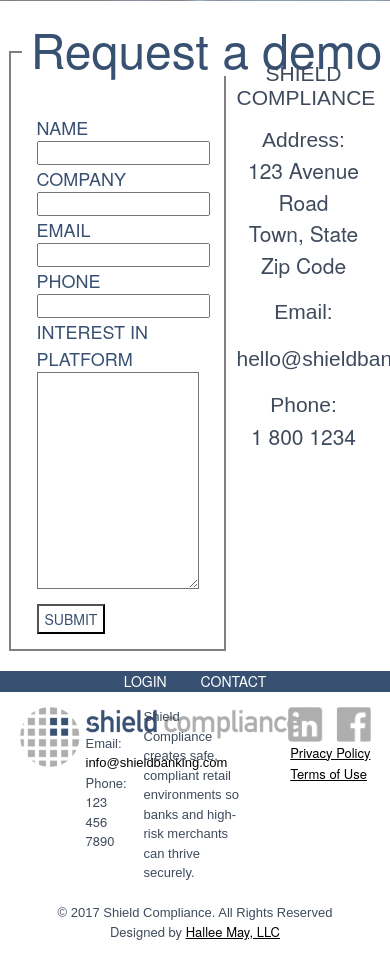
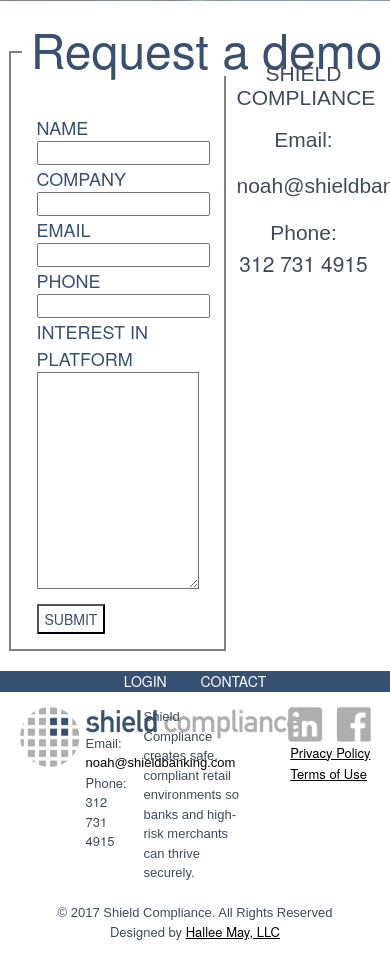
Before and after one commit to bribenn/sc, a Django app: page /demo_request in a window 390 px wide; the page is wider, and only the part inside the window is pictured. Shown: the part 339-1301 px from the top of that part. Run offline with Django 3.2, Linux system fonts and the light colour scheme; style sheets or scripts are compiled from the project's sources; some libraries are stand-ins or nearby versions.

Commit message:
updated stock images, changed email and phone

```diff
--- a/apps/private/templates/private/about.html
+++ b/apps/private/templates/private/about.html
@@ -115,15 +115,15 @@
 			<div class="col s4">
 				<img src="{% static "public/img/shield-logo@3x.png" %}" alt="shield logo"">
 				<div>
-					<p>Email: <a class="email" href="mailto:info@shieldbanking.com">info@shieldbanking.com</a></p>
-					<p>Phone: 123 456 7890</p>
+					<p>Email: <a class="email" href="mailto:noah@shieldbanking.com">noah@shieldbanking.com</a></p>
+					<p>Phone: 312 731 4915</p>
 				</div>
 			</div>
 			<div class="col s4">
 				<p>Shield Compliance creates safe, compliant retail environments so banks and high-risk merchants can thrive securely.</p>
 			</div>
 			<div class="col s4 right">
-				<img class="right" src="{% static "public/img/fblogo-path-linkedinlogo@2x.png" %}" alt="facebook logo, linkedin logo"">
+				<a href="https://www.linkedin.com/company/11214026/"><img class="right" src="{% static "public/img/fblogo-path-linkedinlogo@2x.png" %}" alt="facebook logo, linkedin logo""></a>
 				<ul class="right">
 					<li><a href="{% static "private/documents/PrivacyPolicy_ShieldCompliance.pdf" %}">Privacy Policy</a></li>
 					<li><a href="{% static "private/documents/TermsandConditions_ShieldCompliance.pdf" %}">Terms of Use</a></li>
--- a/apps/private/templates/private/expertise.html
+++ b/apps/private/templates/private/expertise.html
@@ -167,15 +167,15 @@
 			<div class="col s4">
 				<img src="{% static "public/img/shield-logo@3x.png" %}" alt="shield logo"">
 				<div>
-					<p>Email: <a class="email" href="mailto:info@shieldbanking.com">info@shieldbanking.com</a></p>
-					<p>Phone: 123 456 7890</p>
+					<p>Email: <a class="email" href="mailto:noah@shieldbanking.com">noah@shieldbanking.com</a></p>
+					<p>Phone: 312 731 4915</p>
 				</div>
 			</div>
 			<div class="col s4">
 				<p>Shield Compliance creates safe, compliant retail environments so banks and high-risk merchants can thrive securely.</p>
 			</div>
 			<div class="col s4 right">
-				<img class="right" src="{% static "public/img/fblogo-path-linkedinlogo@2x.png" %}" alt="facebook logo, linkedin logo"">
+				<a href="https://www.linkedin.com/company/11214026/"><img class="right" src="{% static "public/img/fblogo-path-linkedinlogo@2x.png" %}" alt="facebook logo, linkedin logo""></a>
 				<ul class="right">
 					<li><a href="{% static "private/documents/PrivacyPolicy_ShieldCompliance.pdf" %}">Privacy Policy</a></li>
 					<li><a href="{% static "private/documents/TermsandConditions_ShieldCompliance.pdf" %}">Terms of Use</a></li>
--- a/apps/private/templates/private/partner.html
+++ b/apps/private/templates/private/partner.html
@@ -95,15 +95,15 @@
 			<div class="col s4">
 				<img src="{% static "public/img/shield-logo@3x.png" %}" alt="shield logo"">
 				<div>
-					<p>Email: <a class="email" href="mailto:info@shieldbanking.com">info@shieldbanking.com</a></p>
-					<p>Phone: 123 456 7890</p>
+					<p>Email: <a class="email" href="mailto:noah@shieldbanking.com">noah@shieldbanking.com</a></p>
+					<p>Phone: 312 731 4915</p>
 				</div>
 			</div>
 			<div class="col s4">
 				<p>Shield Compliance creates safe, compliant retail environments so banks and high-risk merchants can thrive securely.</p>
 			</div>
 			<div class="col s4 right">
-				<img class="right" src="{% static "public/img/fblogo-path-linkedinlogo@2x.png" %}" alt="facebook logo, linkedin logo"">
+				<a href="https://www.linkedin.com/company/11214026/"><img class="right" src="{% static "public/img/fblogo-path-linkedinlogo@2x.png" %}" alt="facebook logo, linkedin logo""></a>
 				<ul class="right">
 					<li><a href="{% static "private/documents/PrivacyPolicy_ShieldCompliance.pdf" %}">Privacy Policy</a></li>
 					<li><a href="{% static "private/documents/TermsandConditions_ShieldCompliance.pdf" %}">Terms of Use</a></li>
--- a/apps/public/templates/public/demo_request.html
+++ b/apps/public/templates/public/demo_request.html
@@ -36,7 +36,7 @@
 		<div class="row">
 			<div class="col s7 form">
 				<h1>Request a demo</h1>
-				<form role="form" action="http://formspree.io/bri.bennett89@gmail.com" method="post">
+				<form role="form" action="http://formspree.io/noah@shieldbanking.com.com" method="post">
 					{% csrf_token %}
 					<div class="form-actions">
 						<label>Name</label>
@@ -56,18 +56,12 @@
 			<div class="col s5">
 				<h5>SHIELD COMPLIANCE</h5>
 				<div>
-					<p>Address:</p>
-					<p>123 Avenue Road</p>
-					<p>Town, State</p>
-					<p>Zip Code</p>
-				</div>
-				<div>
 					<p>Email:</p>
-					<a href="mailto:hello@shieldbanking.com"><p>hello@shieldbanking.com</p></a>
+					<a href="mailto:hello@shieldbanking.com"><p>noah@shieldbanking.com</p></a>
 				</div>
 				<div>
 					<p>Phone:</p>
-					<p>1 800 1234</p>
+					<p>312 731 4915</p>
 				</div>
 			</div>
 		</div>
@@ -83,15 +77,15 @@
 			<div class="col s4">
 				<img src="{% static "public/img/shield-logo@3x.png" %}" alt="shield logo"">
 				<div>
-					<p>Email: <a class="email" href="mailto:info@shieldbanking.com">info@shieldbanking.com</a></p>
-					<p>Phone: 123 456 7890</p>
+					<p>Email: <a class="email" href="mailto:noah@shieldbanking.com">noah@shieldbanking.com</a></p>
+					<p>Phone: 312 731 4915</p>
 				</div>
 			</div>
 			<div class="col s4">
 				<p>Shield Compliance creates safe, compliant retail environments so banks and high-risk merchants can thrive securely.</p>
 			</div>
 			<div class="col s4 right">
-				<img class="right" src="{% static "public/img/fblogo-path-linkedinlogo@2x.png" %}" alt="facebook logo, linkedin logo"">
+				<a href="https://www.linkedin.com/company/11214026/"><img class="right" src="{% static "public/img/fblogo-path-linkedinlogo@2x.png" %}" alt="facebook logo, linkedin logo""></a>
 				<ul class="right">
 					<li><a href="{% static "private/documents/PrivacyPolicy_ShieldCompliance.pdf" %}">Privacy Policy</a></li>
 					<li><a href="{% static "private/documents/TermsandConditions_ShieldCompliance.pdf" %}">Terms of Use</a></li>
```
Also changed, not shown: apps/private/static/private/css/features.css (+9 -3 lines), apps/private/static/private/css/features.scss (+11 -3 lines), apps/private/templates/private/features.html (+7 -7 lines), apps/private/templates/private/home_2.html (+4 -4 lines), apps/public/templates/public/home.html (+5 -5 lines), apps/public/static/public/img/opportunitypic@3x.jpg (deleted), 7 other files.
